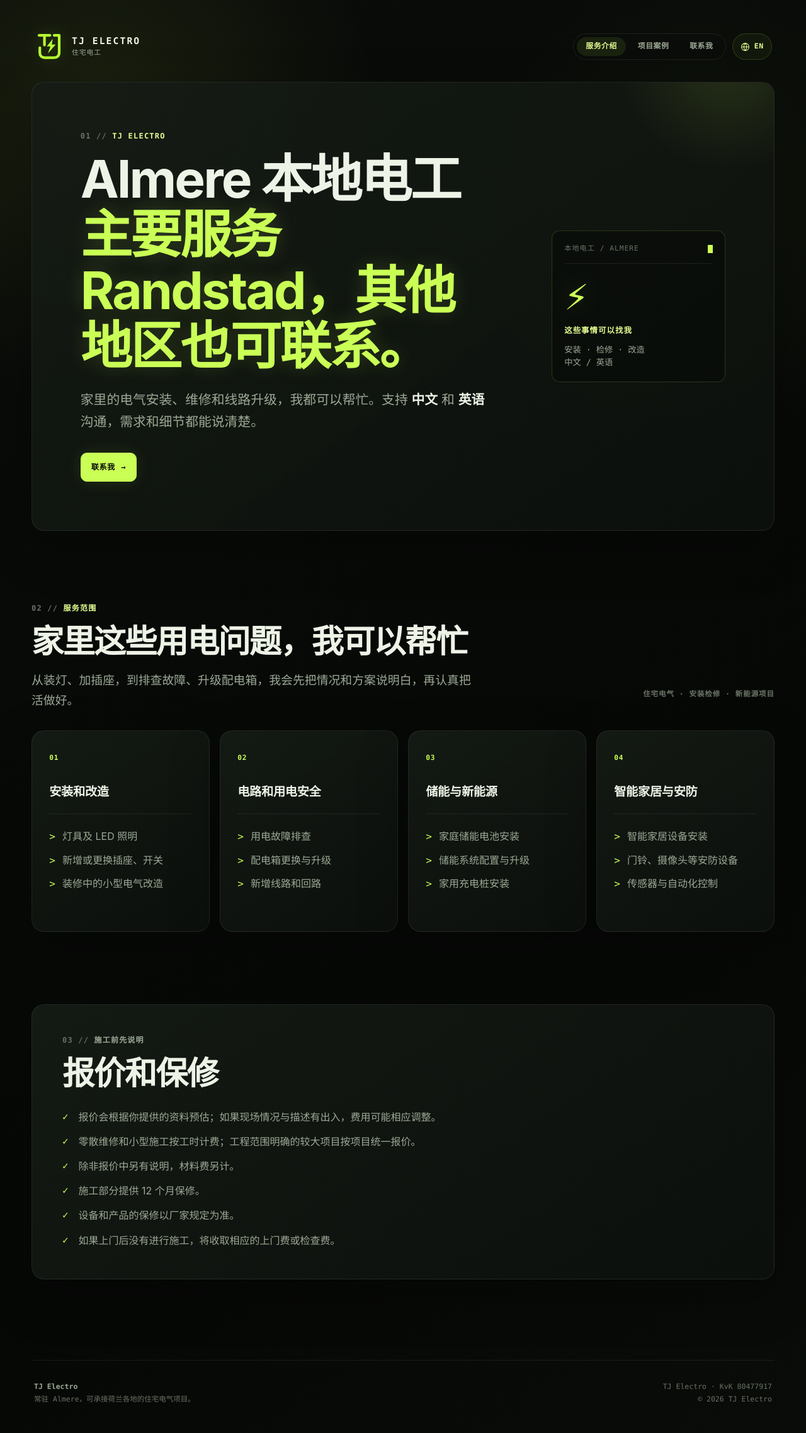
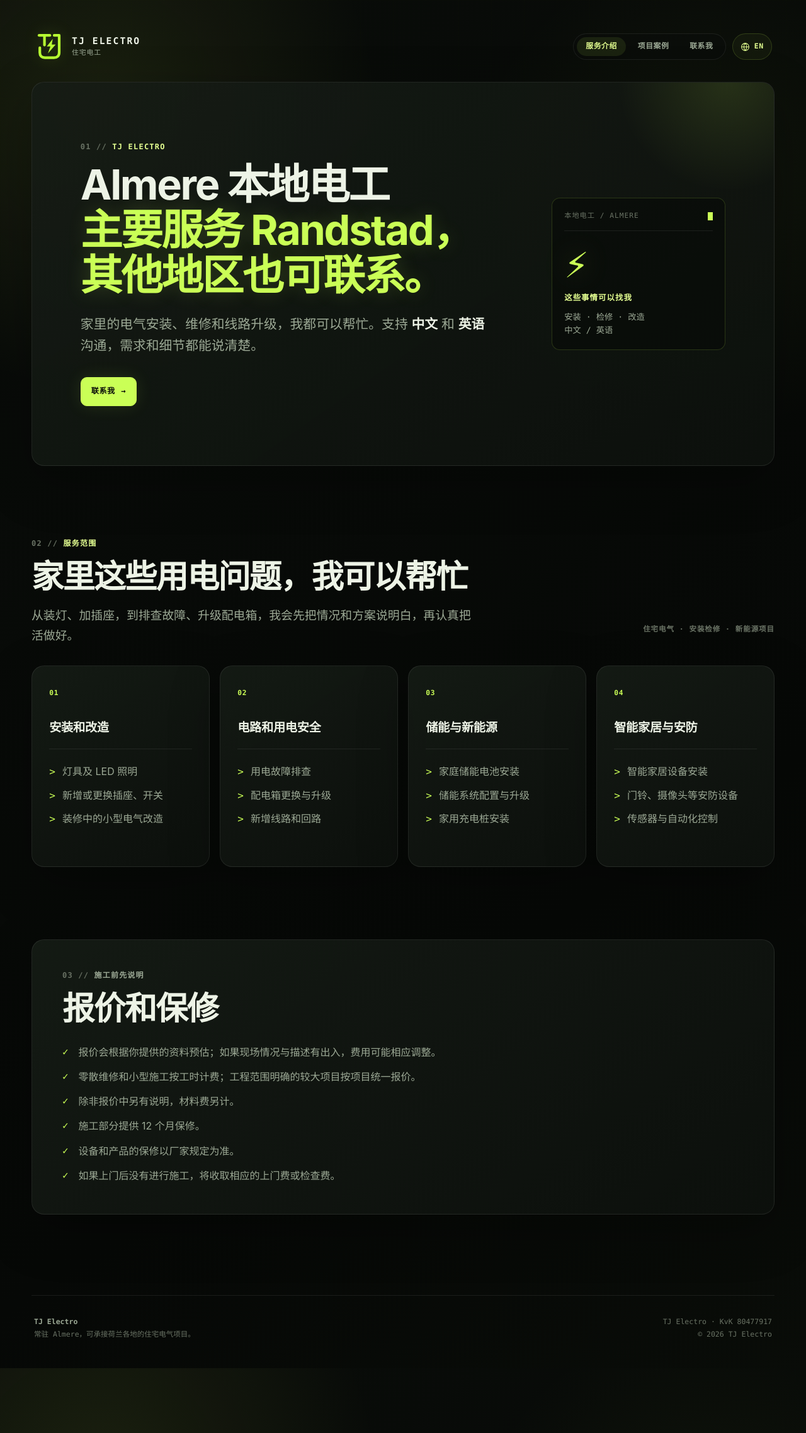
Before and after one commit to Studio-TJ/studio-tj-electrician-web, a Jekyll site: the page built from zh/index.html, in a window 1280 px wide. Shown: the whole page at 63% size. Built offline with Jekyll 4.4.1, drawn with Linux system fonts in a browser that asks for light colours.

Commit message:
Reduce Chinese homepage headline size

```diff
--- a/assets/css/style.scss
+++ b/assets/css/style.scss
@@ -284,7 +284,7 @@ main {
 }
 
 html[lang="zh"] .hero h1 {
-  font-size: clamp(2.75rem, 6.4vw, 6rem);
+  font-size: clamp(2.35rem, 5.2vw, 4.8rem);
 }
 
 .hero-coverage {
```
